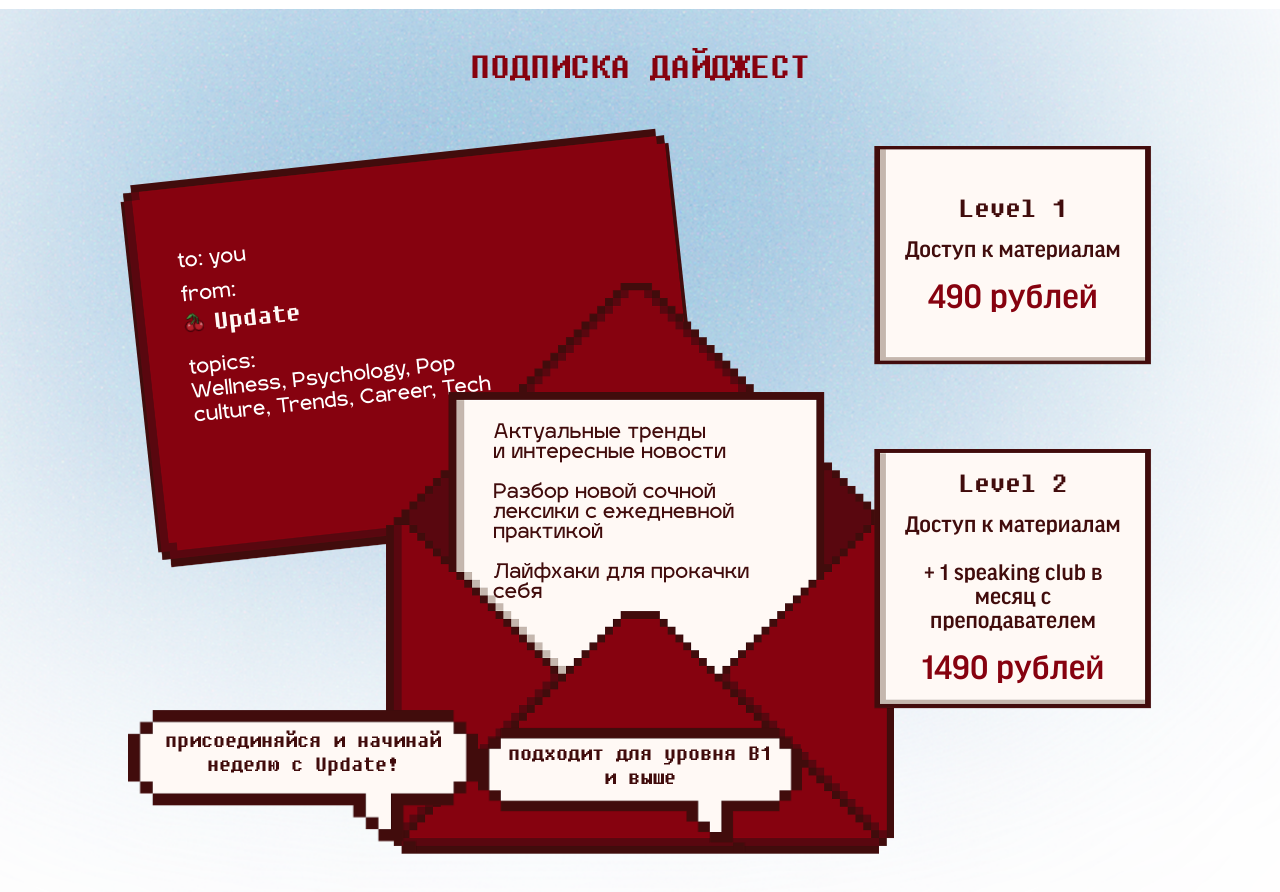
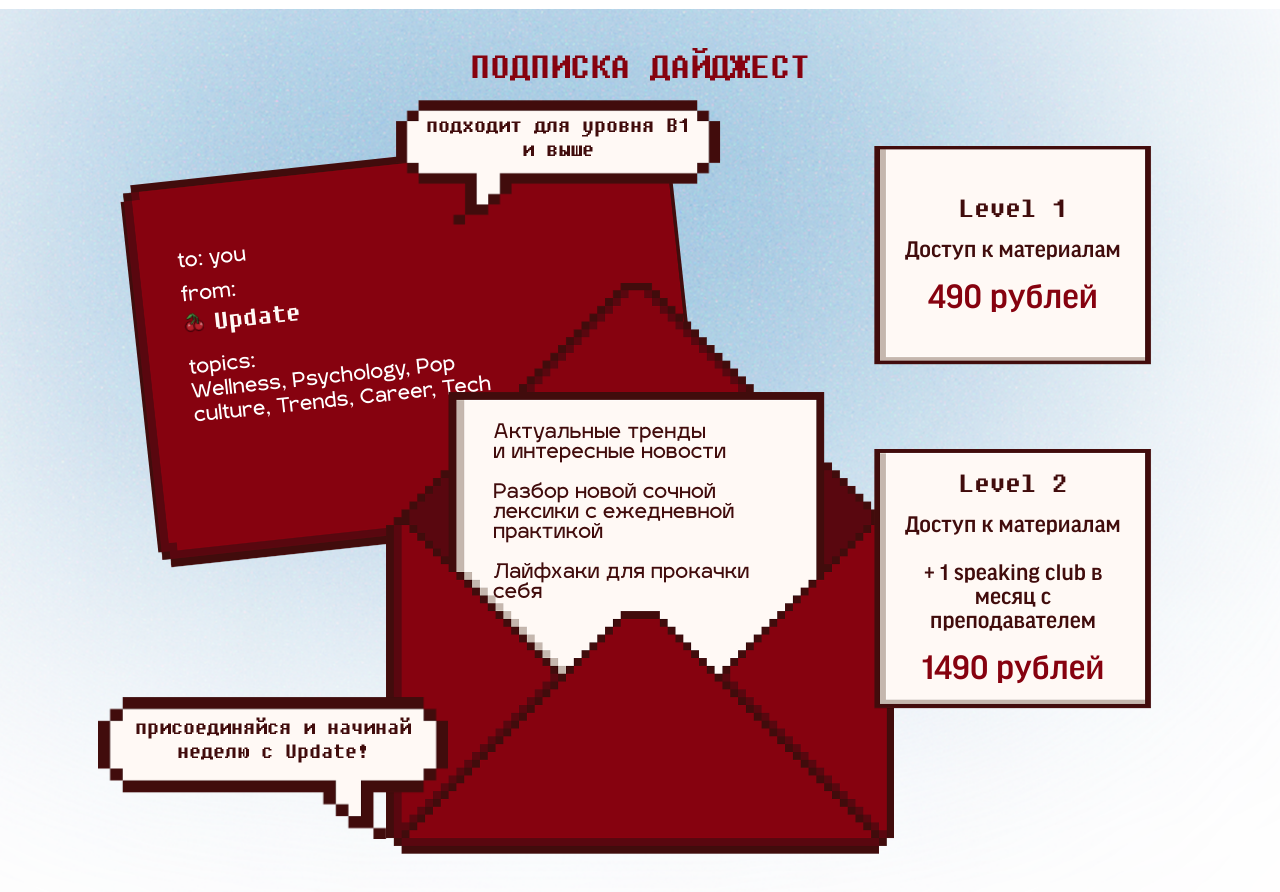
Before and after one commit to aekolesovv/update-frontend, a Next.js app: page / in a window 1280 px wide. Shown: the part 4480-5372 px from the top of the page. Built offline with nearby package versions, Linux system fonts and the light colour scheme.

Commit message:
minor updates 2.0

```diff
--- a/src/components/Tag/Tag.tsx
+++ b/src/components/Tag/Tag.tsx
@@ -7,9 +7,10 @@
     text: string;
     width: number;
     height: number;
+    tailLeft?: boolean;
 }
 
-export const Tag: FC<TagProps> = ({ text, width, height }) => {
+export const Tag: FC<TagProps> = ({ text, width, height, tailLeft = false }) => {
     const lines = text.split(/\n/);
 
     return (
@@ -19,6 +20,7 @@
                 alt={text}
                 width={width}
                 height={height}
+                className={tailLeft ? styles.tag_image_flipped : ''}
             />
             <span className={styles.tag_text}>
                 {lines.map((line, i) => (
--- a/src/components/Tag/style.module.scss
+++ b/src/components/Tag/style.module.scss
@@ -36,3 +36,7 @@
     white-space: nowrap;
     display: block;
 }
+
+.tag_image_flipped {
+    transform: scaleX(-1);
+}
--- a/src/components/blocks/Digest/Digest.tsx
+++ b/src/components/blocks/Digest/Digest.tsx
@@ -40,6 +40,14 @@
                                 Wellness, Psychology, Pop<br /> culture, Trends, Career, Tech
                             </p>
                         </div>
+                    </div>
+                    <div className={styles.tag_wrapper_2}>
+                        <Tag
+                            text={`подходит для уровня B1\n и выше`}
+                            width={324}
+                            height={125}
+                            tailLeft
+                        />
                     </div>
                 </div>
 
@@ -99,25 +107,21 @@
                         </div>
                     </div>
                 </div>
+                <div className={styles.tag_wrapper}>
+                    <Tag
+                        text={`присоединяйся и начинай\n неделю с Update!`}
+                        width={350}
+                        height={143}
+                    />
+                </div>
 
-                <Tag
-                    text={`присоединяйся и начинай\n неделю с Update!`}
-                    width={350}
-                    height={143}
-                />
-                <Tag
-                    text={`подходит для уровня B1\n и выше`}
-                    width={324}
-                    height={125}
-                />
-
-                {/* <div className={styles.button_wrapper}>
+                <div className={styles.button_wrapper}>
                     <CustomButton
                         buttonText="Подписаться"
                         type="button"
                         showArrow={true}
                     />
-                </div> */}
+                </div>
             </div>
         </div>
     );
--- a/src/components/blocks/Digest/style.module.scss
+++ b/src/components/blocks/Digest/style.module.scss
@@ -214,6 +214,26 @@
     display: flex;
     justify-content: center;
     align-items: center;
+    position: absolute;
+    bottom: 20px;
+    left: 50%;
+    transform: translateX(-50%);
+    z-index: 10;
+}
+
+.tag_wrapper {
+    position: absolute;
+    bottom: 150px;
+    left: -30px;
+    z-index: 10;
+}
+
+.tag_wrapper_2 {
+    position: absolute;
+    top: -40px;
+    right: -50px;
+    z-index: 10;
+    rotate: 6.15deg;
 }
 
 @media screen and (max-width: 1023px) {
```
